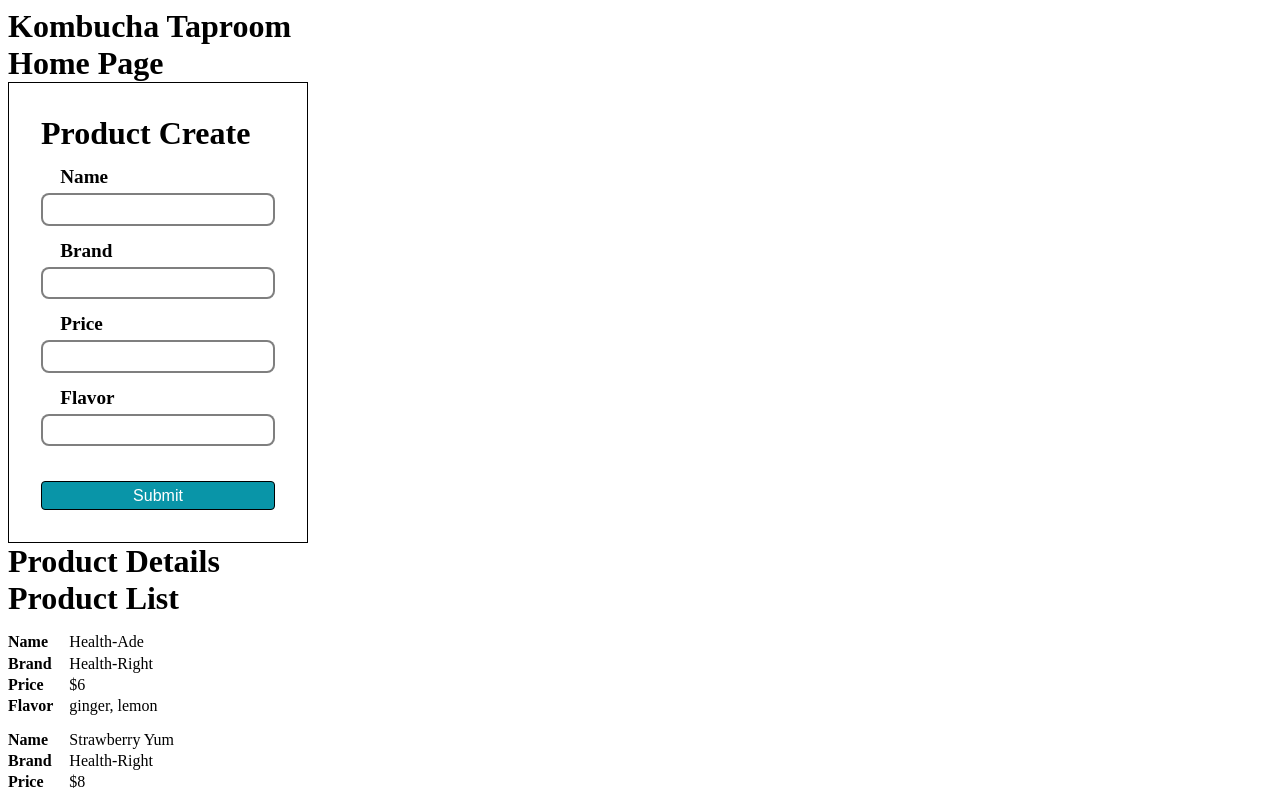
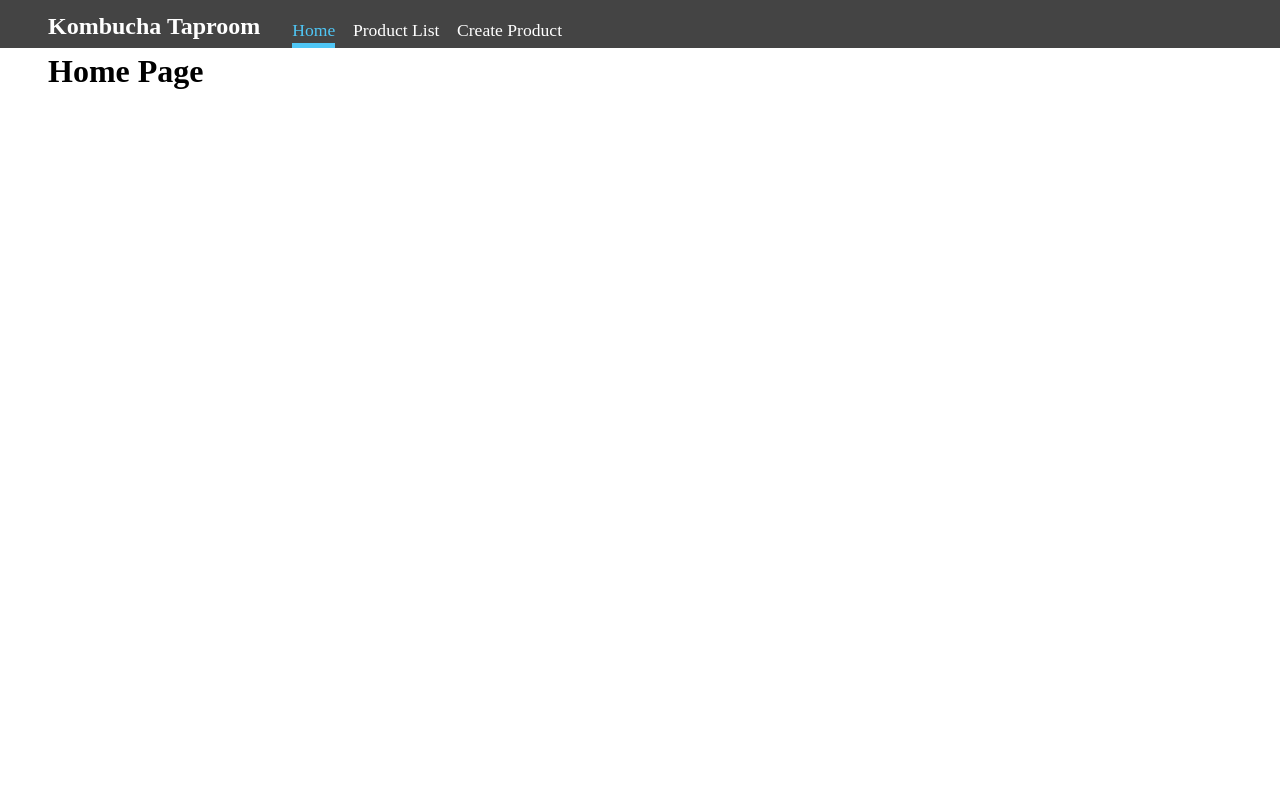
Before and after one commit to AlyxMoon/epicodus-project-react02-kombucha-taproom, a React (Create React App) app: page / in a window 1280 px wide. Shown: the top 795 px of the page. Built offline with nearby package versions, Linux system fonts and the light colour scheme.

Commit message:
add navbar and page changing functionality

```diff
--- a/src/App.jsx
+++ b/src/App.jsx
@@ -1,13 +1,16 @@
 import { Component } from 'react'
+
 import views from './views'
+import * as api from './lib/api'
 
-import * as api from './lib/api'
+import Navbar from './components/Navbar'
 
 class App extends Component {
   constructor () {
     super()
 
     this.state = {
+      activePage: 0,
       products: [],
     }
   }
@@ -16,6 +19,12 @@ class App extends Component {
     const products = await api.getProducts()
     this.setState({
       products,
+    })
+  }
+
+  setPage = (page) => {
+    this.setState({
+      activePage: Math.max(0, Math.min(page, views.length - 1)),
     })
   }
 
@@ -32,17 +41,21 @@ class App extends Component {
   }
 
   render () {
+    const ActiveView = views[this.state.activePage]
+
     return (
       <div className="app">
-        <h1>Kombucha Taproom</h1>
+        <Navbar
+          activePage={this.state.activePage}
+          changePage={this.setPage}
+        />
 
-        {views.map((View, i) => (
-          <View
-            key={i}
+        <main>
+          <ActiveView
             createProduct={this.addProduct}
-            products={this.state.products}
+              products={this.state.products}
           />
-        ))}
+        </main>
       </div>
     )
   }
--- /dev/null
+++ b/src/components/Navbar.jsx
@@ -0,0 +1,75 @@
+import PropTypes from 'prop-types'
+
+import {
+  PAGE_HOME,
+  PAGE_PRODUCTS_CREATE,
+  PAGE_PRODUCTS_LIST,
+} from '../views'
+
+const Navbar = ({ activePage, changePage }) => {
+  const links = [
+    {
+      text: 'Home',
+      url: '/',
+      index: PAGE_HOME,
+      handler: (event) => {
+        event.preventDefault()
+        changePage(PAGE_HOME)
+      },
+    },
+    {
+      text: 'Product List',
+      url: '/products',
+      index: PAGE_PRODUCTS_LIST,
+      handler: (event) => {
+        event.preventDefault()
+        changePage(PAGE_PRODUCTS_LIST)
+      },
+    },
+    {
+      text: 'Create Product',
+      url: '/products/create',
+      index: PAGE_PRODUCTS_CREATE,
+      handler: (event) => {
+        event.preventDefault()
+        changePage(PAGE_PRODUCTS_CREATE)
+      },
+    },
+  ]
+
+  return (
+    <nav>
+      <div className="container">
+        <h1>Kombucha Taproom</h1>
+
+        <ul>
+        {links.map((link) => (
+          <li key={link.index}>
+            <a
+              className={`nav-link ${activePage === link.index ? 'active' : ''}`}
+              href={link.url}
+              onClick={link.handler}
+            >
+              {link.text}
+            </a>
+          </li>
+        ))}
+        </ul>
+      </div>
+    </nav>
+  )
+}
+
+Navbar.propTypes = {
+  activePage: PropTypes.number,
+  changePage: PropTypes.func,
+}
+
+Navbar.defaultProps = {
+  activePage: -1,
+  changePage: (page) => {
+    console.log('test change page:', page)
+  },
+}
+
+export default Navbar
--- a/src/styles/main.scss
+++ b/src/styles/main.scss
@@ -5,6 +5,70 @@
 h1, h2, h3, h4, h5, h6, p {
   margin: 0;
   padding: 0;
+}
+
+body {
+  margin: 0;
+}
+
+main, .container {
+  width: 1300px;
+  max-width: 95%;
+  margin: 0 auto;
+  padding: 0.3em 1em;
+}
+
+nav {
+  background-color: #444444;
+  height: 3rem;
+
+  .container {
+    height: 100%;
+    padding-bottom: 0;
+
+    display: flex;
+    justify-content: flex-start;
+    align-items: center;
+    gap: 2em;
+  }
+
+  h1 {
+    color: white;
+  }
+
+  ul {
+    list-style: none;
+    margin: 0;
+    padding: 0;
+
+    display: flex;
+    align-self: flex-end;
+    gap: 1em;
+
+    font-size: 1.1rem;
+  }
+
+  .nav-link {
+    display: block;
+
+    background-color: transparent;
+    border: none;
+    color: white;
+    text-decoration: none;
+
+    padding-bottom: 0.1em;
+    border-bottom: 5px solid transparent;
+    transition-duration: 0.3s;
+
+    &:hover {
+      color: rgb(79, 198, 245);
+    }
+
+    &.active {
+      color: rgb(79, 198, 245);
+      border-bottom-color: rgb(79, 198, 245);
+    }
+  }
 }
 
 form {
--- a/src/views/index.js
+++ b/src/views/index.js
@@ -15,3 +15,8 @@ export const PageHome = _PageHome
 export const PageProductsCreate = _PageProductsCreate
 export const PageProductsDetails = _PageProductsDetails
 export const PageProductsList = _PageProductsList
+
+export const PAGE_HOME = 0
+export const PAGE_PRODUCTS_CREATE = 1
+export const PAGE_PRODUCTS_DETAILS = 2
+export const PAGE_PRODUCTS_LIST = 3
```
